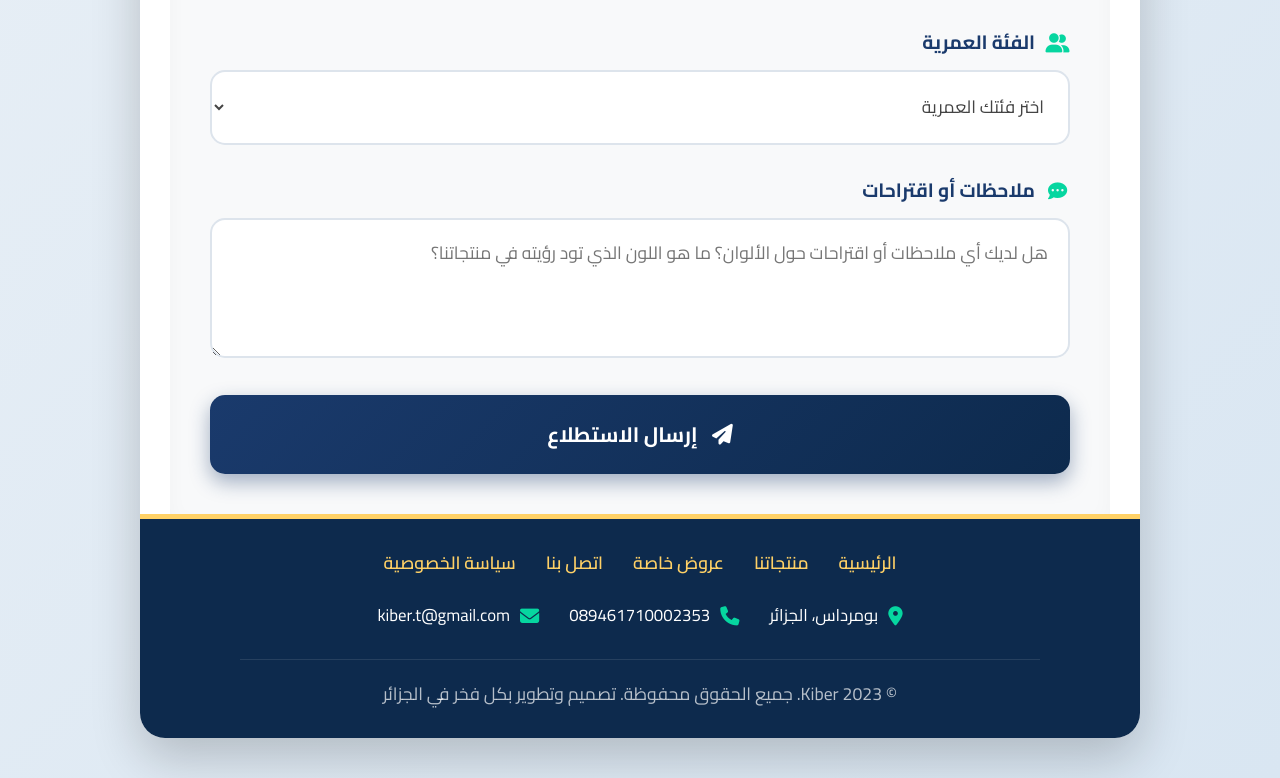
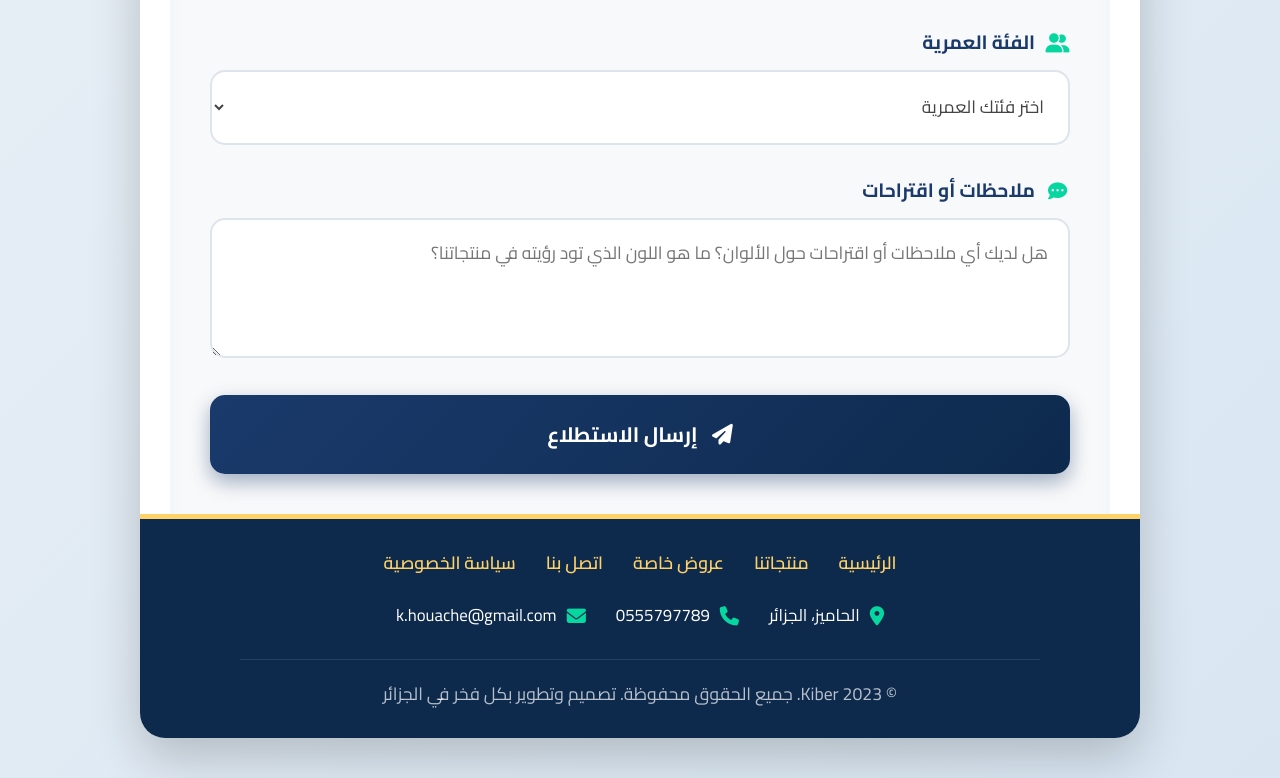
Before and after one commit to khouache/kiber-survey, a plain HTML site: page index.html in a window 1280 px wide. Shown: the part 1718-2496 px from the top of the page. Drawn offline with Linux system fonts and the light colour scheme.

Commit message:
Add files via upload

```diff
--- a/index.html
+++ b/index.html
@@ -779,15 +779,15 @@
                 <div class="contact-info">
                     <div class="contact-item">
                         <i class="fas fa-map-marker-alt"></i>
-                        <span>بومرداس، الجزائر</span>
+                        <span>الحاميز، الجزائر</span>
                     </div>
                     <div class="contact-item">
                         <i class="fas fa-phone"></i>
-                        <span>089461710002353</span>
+                        <span>0555797789</span>
                     </div>
                     <div class="contact-item">
                         <i class="fas fa-envelope"></i>
-                        <span>kiber.t@gmail.com</span>
+                        <span>k.houache@gmail.com</span>
                     </div>
                 </div>
 
```
